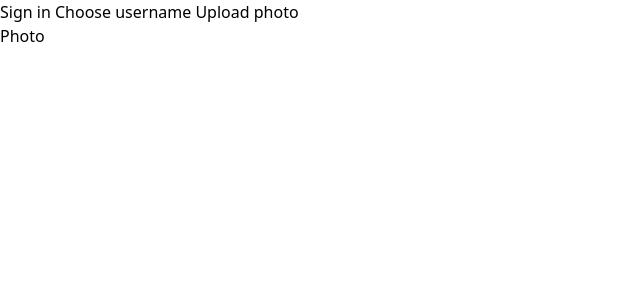
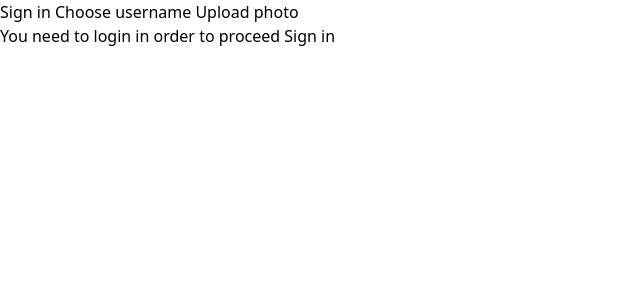
Before and after one commit to keeeper/linkhub, a SvelteKit app: page /login/photo in a window 1280 px wide. Shown: the top 300 px of the page, without its empty margins (0-640 px from the left). Built offline with nearby package versions, Linux system fonts and the light colour scheme; no server answers.

Commit message:
formatting

```diff
--- a/src/routes/login/photo/+page.svelte
+++ b/src/routes/login/photo/+page.svelte
@@ -1,4 +1,9 @@
 <script lang="ts">
+  import AuthCheck from "$lib/components/AuthCheck.svelte";
+
+
 </script>
 
-<h2>Photo</h2>
+<AuthCheck>
+  <h2>Photo</h2>
+</AuthCheck>
```
Also changed, not shown: src/routes/+layout.svelte (+5 -5 lines), src/app.html (indentation only), src/lib/firebase.ts (indentation only), src/lib/server/admin.ts (indentation only), src/routes/login/+layout.svelte (indentation only), src/routes/login/+page.svelte (indentation only), src/routes/login/username/+page.svelte (indentation only).
